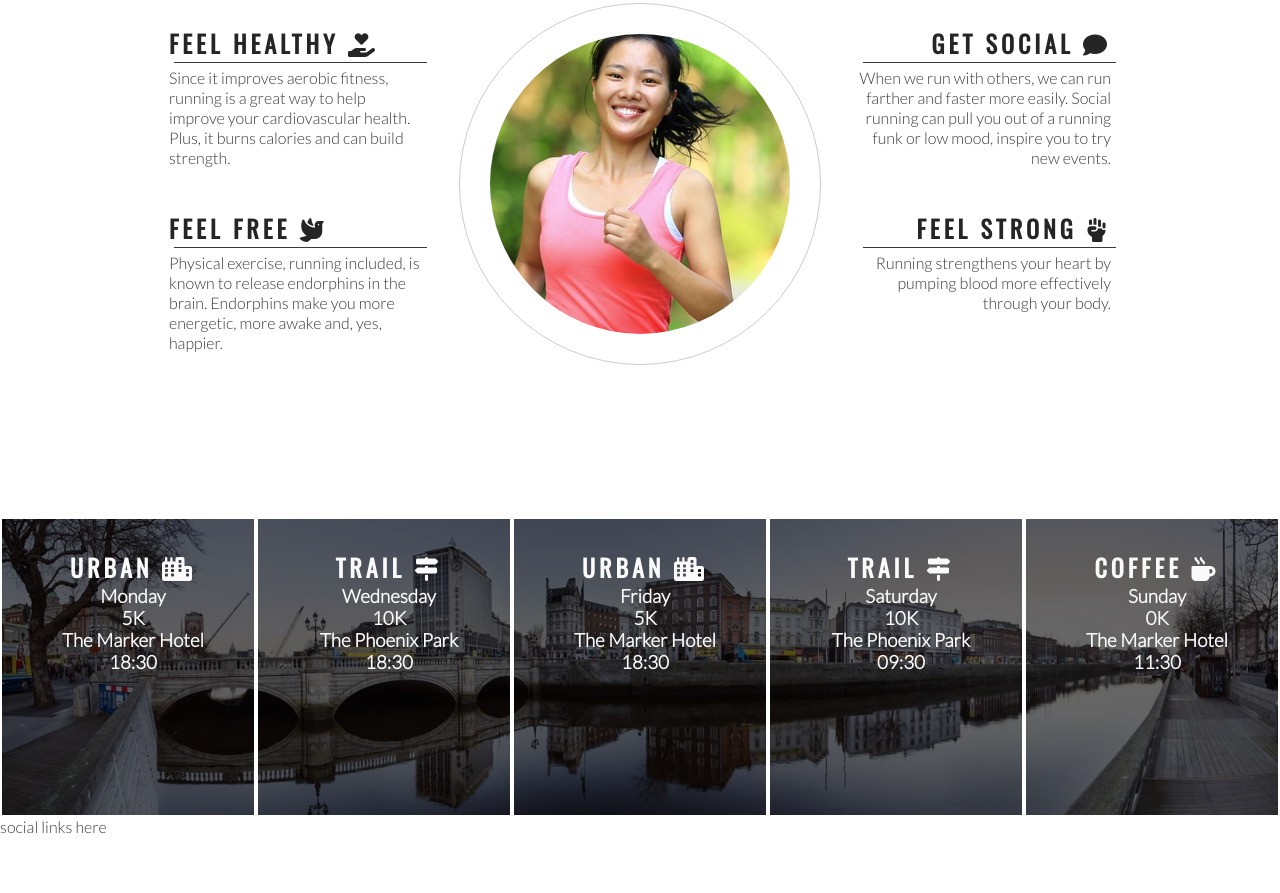
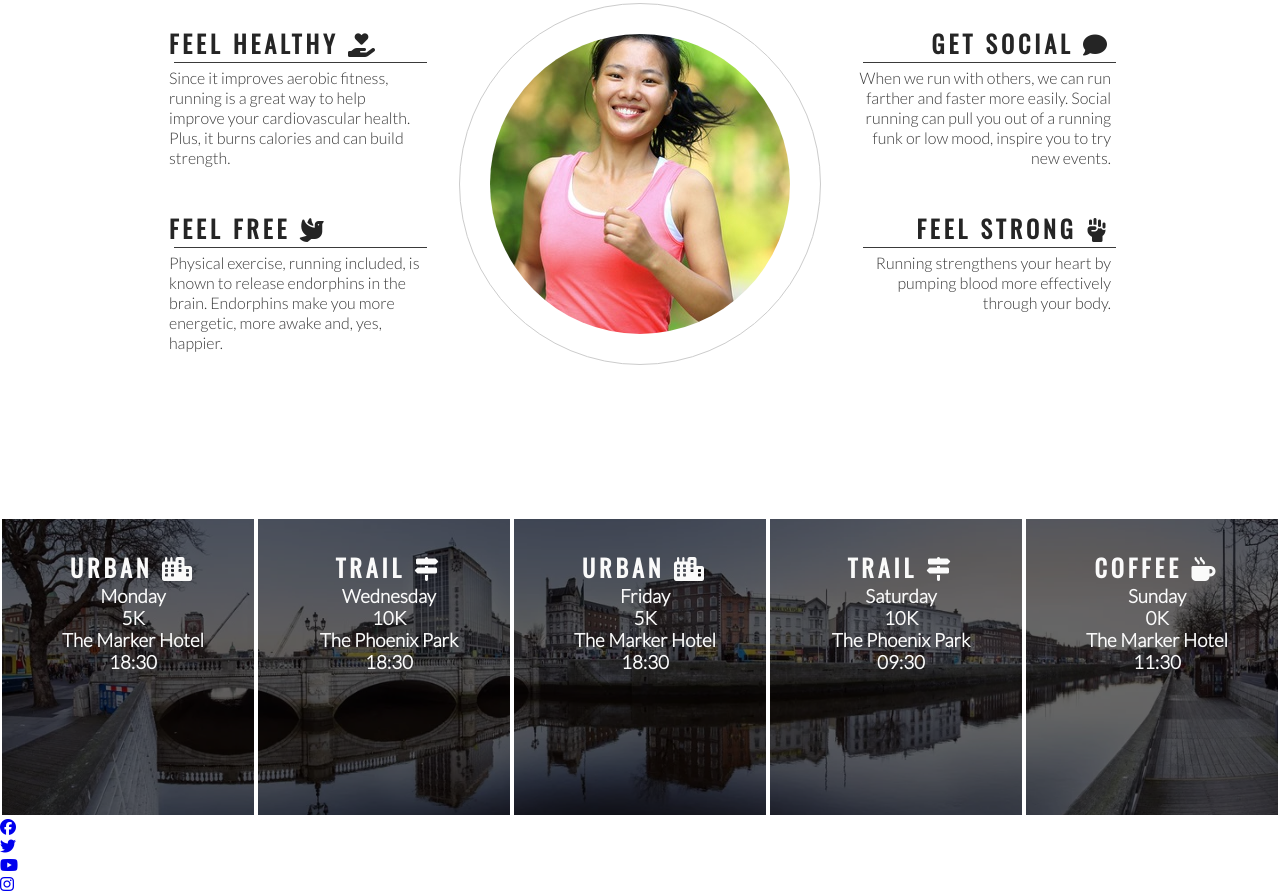
Before and after one commit to mkenihandev/love-running, a plain HTML site: page index.html in a window 1280 px wide. Shown: the part 778-1671 px from the top of the page. Before the commit the page ends 1614 px from the top, so only its background shows below. Drawn offline with nearby package versions, Linux system fonts and the light colour scheme.

Commit message:
Add social media links and icons to footer

```diff
--- a/index.html
+++ b/index.html
@@ -120,7 +120,20 @@
     </section>
 
     <footer>
-        social links here
+        <ul>
+            <li>
+                <a href="https://facebook.com" target="_blank" rel="noopener" aria-label="Visit out Facebook page (opens in a new tab)"><i class="fa-brands fa-facebook"></i></a>
+            </li>
+            <li>
+                <a href="https://twitter.com" target="_blank" rel="noopener" aria-label="Visit out Twitter page (opens in a new tab)"><i class="fa-brands fa-twitter"></i></a>
+            </li>
+            <li>
+                <a href="https://youtube.com" target="_blank" rel="noopener" aria-label="Visit out Youtube page (opens in a new tab)"><i class="fa-brands fa-youtube"></i></a>
+            </li>
+            <li>
+                <a href="https://instagram.com" target="_blank" rel="noopener" aria-label="Visit out Instagram page (opens in a new tab)"><i class="fa-brands fa-instagram"></i></a>
+            </li>
+        </ul>
     </footer>
 
     <!--font awesome script-->
```
